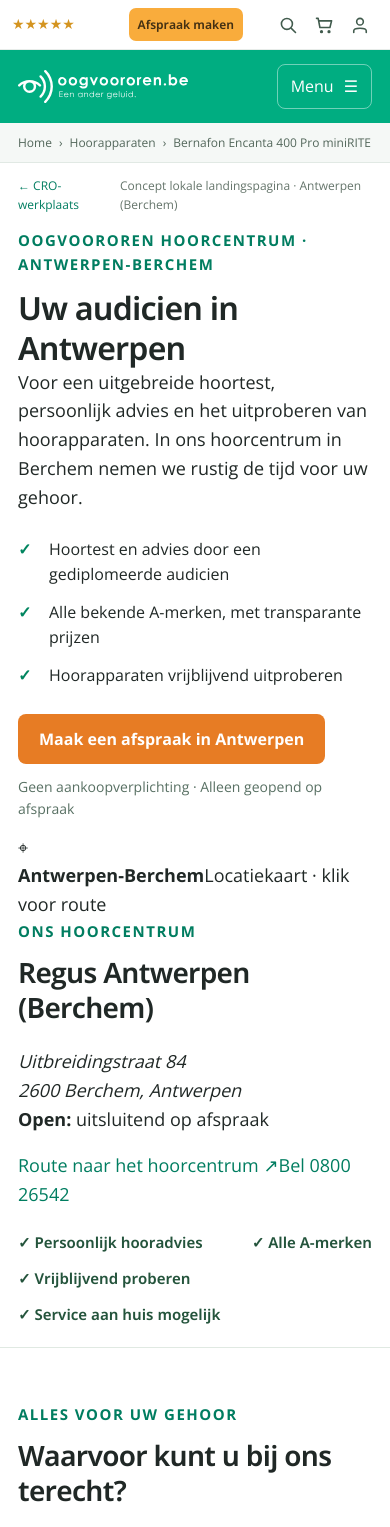
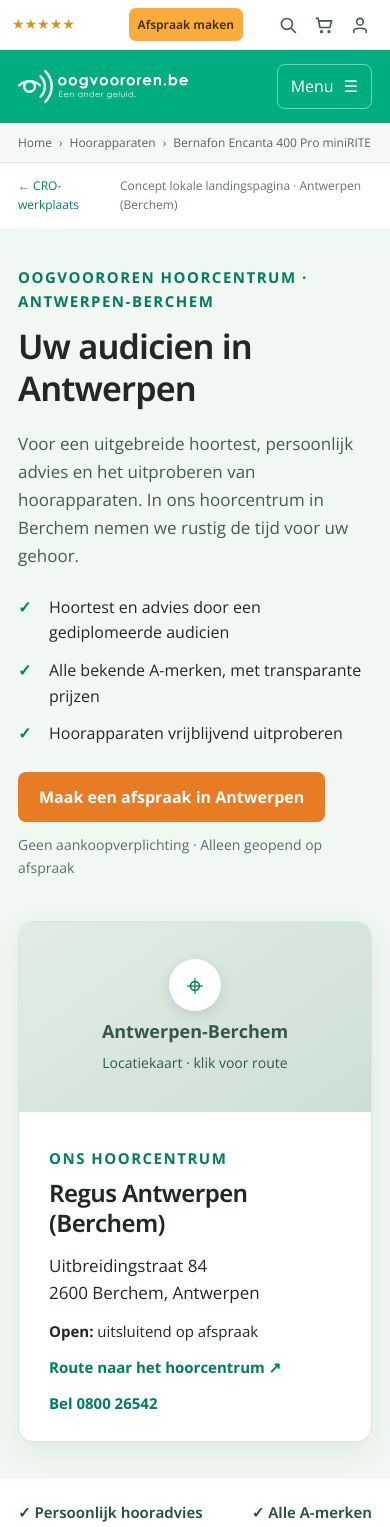
Before and after one commit to jo0stjo0st/oogvoororen-cro, a Next.js app: page /experimenten/hoorcentrum-berchem in a window 390 px wide. Shown: the top 1527 px of the page. Built offline with nearby package versions, Linux system fonts and the light colour scheme.

Commit message:
Style responsive Antwerp Berchem local landing page

```diff
--- a/src/app/globals.css
+++ b/src/app/globals.css
@@ -2537,3 +2537,32 @@ td {
 .cro-house-form{background:white;border-radius:14px;padding:30px;box-shadow:0 9px 25px #123f2512}
 @media(max-width:900px){.cro-house-hero-grid,.cro-house-split,.cro-house-reassurance,.cro-house-review,.cro-house-appointment{grid-template-columns:1fr;gap:28px}.cro-house-steps{grid-template-columns:repeat(2,1fr)}.cro-house-hero-grid{padding:40px 0}.cro-house-hero-visual img{height:320px}}
 @media(max-width:650px){.cro-house-hero h1{font-size:34px}.cro-house-lead{font-size:17px}.cro-house-hero-visual img{height:250px}.cro-house-service-cards,.cro-house-steps{grid-template-columns:1fr}.cro-house-split h2,.cro-house-reassurance h2,.cro-house-review h2,.cro-house-appointment h2{font-size:28px}.cro-house-appointment{padding:47px 0}.cro-house-reassurance-points{grid-template-columns:1fr}.cro-house-reassurance-points p:first-child{grid-column:auto}}
+
+/* Location landing page: Antwerp Berchem */
+.cro-local-hero{background:#f1f8f3}
+.cro-local-hero-grid{display:grid;grid-template-columns:1.08fr .92fr;gap:45px;align-items:center;padding:55px 0}
+.cro-local-hero h1{font-size:46px;margin-bottom:20px}
+.cro-local-lead{font-size:20px;color:#425d4c;line-height:1.65}
+.cro-local-location-card{background:#fff;border:1px solid #d8e7dc;border-radius:15px;overflow:hidden;box-shadow:0 10px 30px #133b1b15}
+.cro-local-map,.cro-local-map-large{background:linear-gradient(145deg,#e1ede3,#cddfd3);display:flex;flex-direction:column;align-items:center;justify-content:center;text-align:center;gap:6px;min-height:190px;color:#365844}
+.cro-local-map-pin{display:grid;place-items:center;background:#fff;border-radius:50%;width:52px;height:52px;font-size:30px;color:#007d60;box-shadow:0 4px 13px #10371c20}
+.cro-local-map span,.cro-local-map-large span{font-size:14px}
+.cro-local-location-details{padding:26px 30px}
+.cro-local-location-details h2{font-size:24px;margin:0 0 14px}
+.cro-local-location-details address{font-style:normal;font-size:17px;margin-bottom:13px}
+.cro-local-location-details p{font-size:15px;margin:8px 0}
+.cro-local-location-details>a{display:block;font-size:15px;font-weight:700;margin-top:12px}
+.cro-local-two{display:grid;grid-template-columns:1fr 1fr;gap:65px;align-items:center}
+.cro-local-two h2{font-size:34px}
+.cro-local-two p{color:#52685b}
+.cro-local-two a{font-weight:700}
+.cro-local-benefit-list{background:#fff;border-radius:13px;padding:18px 30px;border:1px solid #deeadf}
+.cro-local-benefit-list>div{padding:20px 0;border-bottom:1px solid #e0eae2}
+.cro-local-benefit-list>div:last-child{border:0}
+.cro-local-benefit-list strong{font-size:18px}
+.cro-local-benefit-list p{font-size:16px;margin:7px 0 0}
+.cro-local-map-large{min-height:370px;border-radius:15px;padding:25px}
+.cro-local-map-large strong{font-size:23px}
+.cro-local-map-large a{margin-top:17px;font-size:16px}
+@media(max-width:900px){.cro-local-hero-grid,.cro-local-two{grid-template-columns:1fr;gap:30px}.cro-local-hero-grid{padding:37px 0}.cro-local-location-card{max-width:650px}}
+@media(max-width:600px){.cro-local-hero h1{font-size:34px}.cro-local-lead{font-size:17px}.cro-local-two h2{font-size:28px}.cro-local-map-large{min-height:270px}}
```
